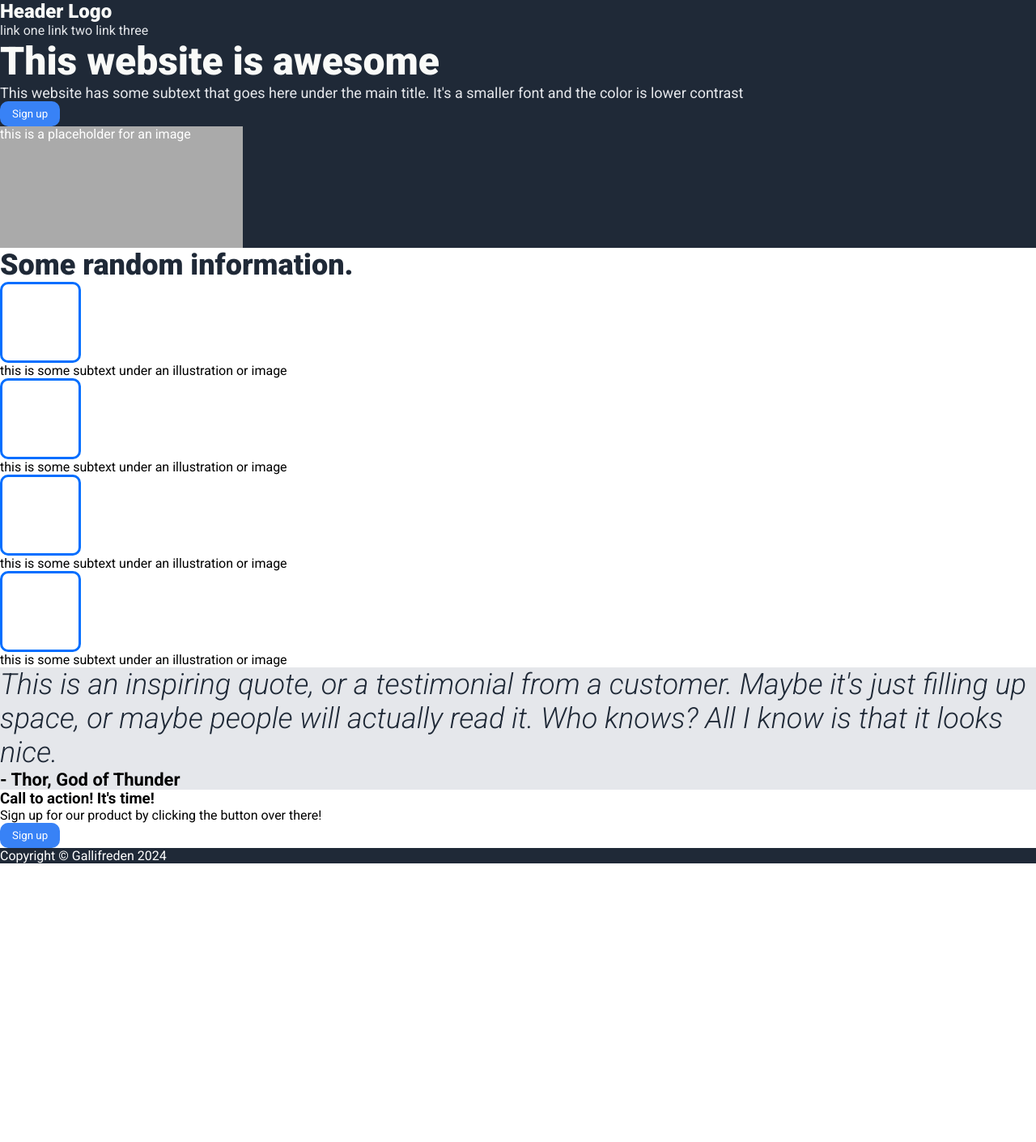
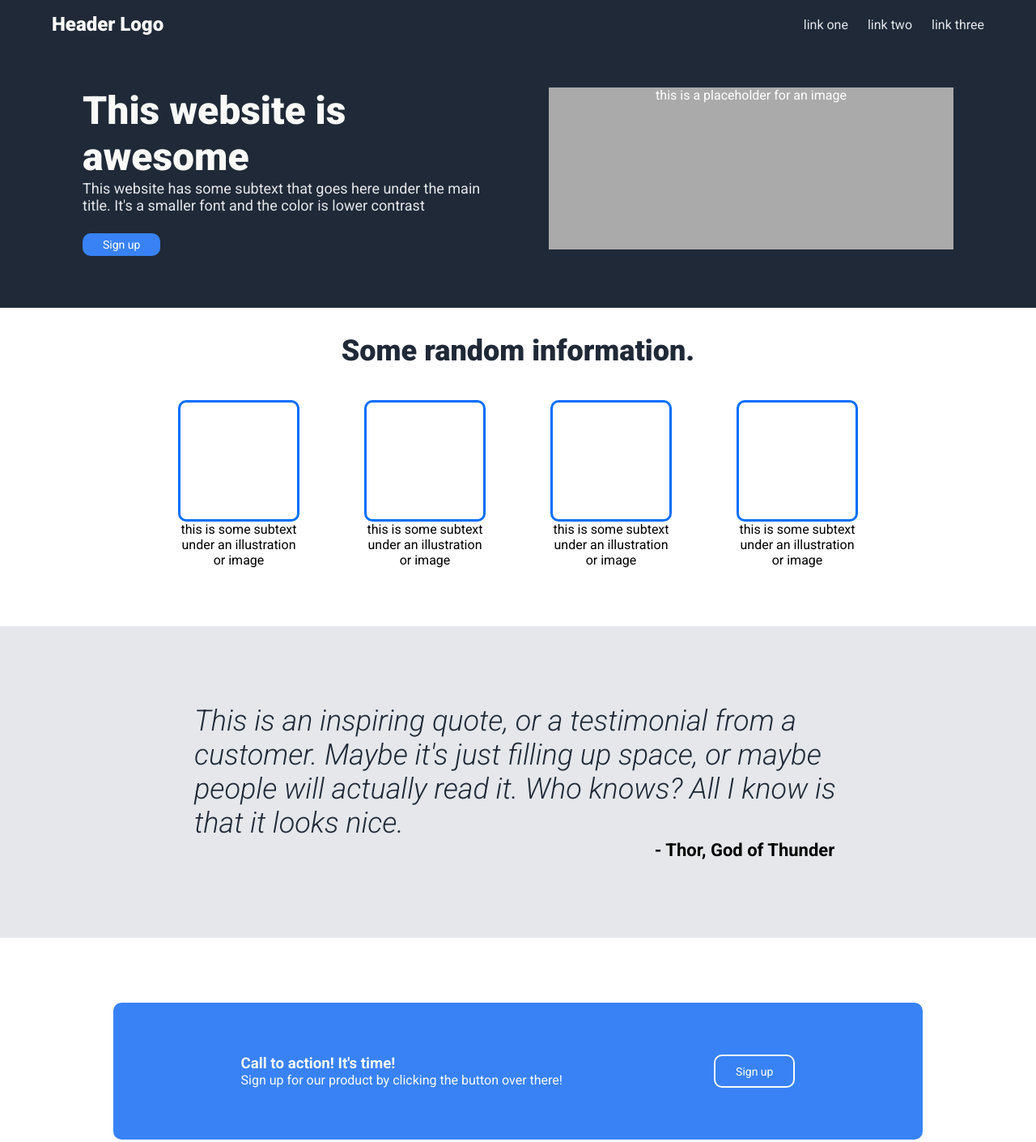
Before and after one commit to kalmar-jiri/landing-page, a plain HTML site: page index.html in a window 1280 px wide. Shown: the top 1410 px of the page at 81% size. Before the commit the page ends 1066 px from the top, so only its background shows below. Drawn offline with Linux system fonts and the light colour scheme.

Commit message:
Padding, margins, positioning

```diff
--- a/index.html
+++ b/index.html
@@ -8,7 +8,7 @@
   </head>
   <body>
     <div class="header">
-      <div class="nav-bar">
+      <div class="navbar">
         <div class="logo">Header Logo</div>
         <div class="links">
           <a href="#">link one</a>
@@ -17,10 +17,14 @@
         </div>
       </div>
 
+      <div class="hero-container">
+        <div class="hero-left">
           <h1>This website is awesome</h1>
           <p>This website has some subtext that goes here under the main title. It's a smaller font and the color is lower contrast</p>
           <button>Sign up</button>
+        </div>
         <div class="image">this is a placeholder for an image</div>
+      </div>
     </div>
 
     <div class="info">
@@ -55,8 +59,10 @@
 
     <div class="action-call">
       <div class="container">
+        <div class="action-text">
           <h3>Call to action! It's time!</h3>
           <p>Sign up for our product by clicking the button over there!</p>
+        </div>
         <button>Sign up</button>
       </div>
     </div>
--- a/style.css
+++ b/style.css
@@ -9,15 +9,36 @@
   font-family: 'Roboto', sans-serif;
 }
 
-.header {
-  background-color: #1f2937;
-  color: white;
-}
-
 h1 {
   font-size: 48px;
   font-weight: 900;
   color: #f9faf8;
+}
+
+h2 {
+  font-size: 36px;
+  font-weight: 800;
+  color: #1f2937;
+}
+
+button {
+  background-color: #3882f6;
+  color: #ffffff;
+  padding: 6px 25px;
+  border-radius: 10px;
+  cursor: pointer;
+  transition: all 0.3s;
+  font-size: 14px;
+}
+
+button:hover {
+  background-color: #6ca5ff;
+}
+
+/* HEADER */
+.header {
+  background-color: #1f2937;
+  color: white;
 }
 
 .header p {
@@ -31,10 +52,38 @@ h1 {
   font-weight: 400;
 }
 
+.navbar {
+  display: flex;
+  justify-content: space-between;
+  align-items: center;
+  padding: 1rem 4rem 0rem 4rem;
+}
+
+.links {
+  display: flex;
+  gap: 1.5rem;
+}
+
+/* HERO SECTION */
+.hero-container {
+  display: flex;
+  justify-content: space-around;
+  padding: 4rem;
+}
+
+.hero-left {
+  max-width: 500px;
+}
+
+.hero-left button {
+  margin-top: 1.5rem;
+}
+
 .image {
   background-color: rgb(170, 170, 170);
-  width: 300px;
-  height: 150px;
+  width: 500px;
+  height: 200px;
+  text-align: center;
 }
 
 .logo {
@@ -43,32 +92,47 @@ h1 {
   font-weight: 800;
 }
 
-button {
-  background-color: #3882f6;
-  color: #ffffff;
-  padding: 8px 15px;
-  border-radius: 10px;
+/* INFO SECTION */
+.info {
+  background-color: #ffffff;
+  display: flex;
+  flex-direction: column;
+  align-items: center;
+  padding: 2rem;
 }
 
-.info {
-  background-color: #ffffff;
+.cards {
+  display: flex;
+  gap: 5rem;
+  padding: 2.5rem;
+  flex-wrap: wrap;
 }
 
-h2 {
-  font-size: 36px;
-  font-weight: 800;
-  color: #1f2937;
+.info-item {
+  max-width: 150px;
+  display: flex;
+  flex-direction: column;
+  align-items: center;
+}
+
+.info-item p {
+  text-align: center;
 }
 
 .card {
-  width: 100px;
-  height: 100px;
+  width: 150px;
+  height: 150px;
   border: 3px solid rgb(0, 110, 255);
   border-radius: 10px;
 }
 
+/* QUOTE SECTION */
 .quote {
   background-color: #e5e7eb;
+  padding: 6rem;
+  display: flex;
+  flex-direction: column;
+  align-items: center;
 }
 
 .quote-text {
@@ -76,14 +140,40 @@ h2 {
   font-weight: 300;
   font-style: italic;
   color: #1f2937;
+  max-width: 800px;
 }
 
 .author {
   font-size: 22px;
   font-weight: 600;
+  margin-left: 35rem;
 }
 
+/* CALL TO ACTION */
+.action-call {
+  padding: 5rem;
+  color: #f9faf8;
+}
+
+.container {
+  background-color: #3882f6;
+  padding: 4rem;
+  border-radius: 10px;
+  max-width: 1000px;
+  margin: 0 auto;
+  display: flex;
+  justify-content: space-around;
+}
+
+.action-call button {
+  border: 2px solid #f9faf8;
+}
+
+/* FOOTER */
 .footer {
   background-color: #1f2937;
-  color: white;
+  color: #e5e7eb;
+  font-weight: 300;
+  padding: 1rem;
+  text-align: center;
 }
```
Lines whose indentation alone changed are shown as unchanged.
